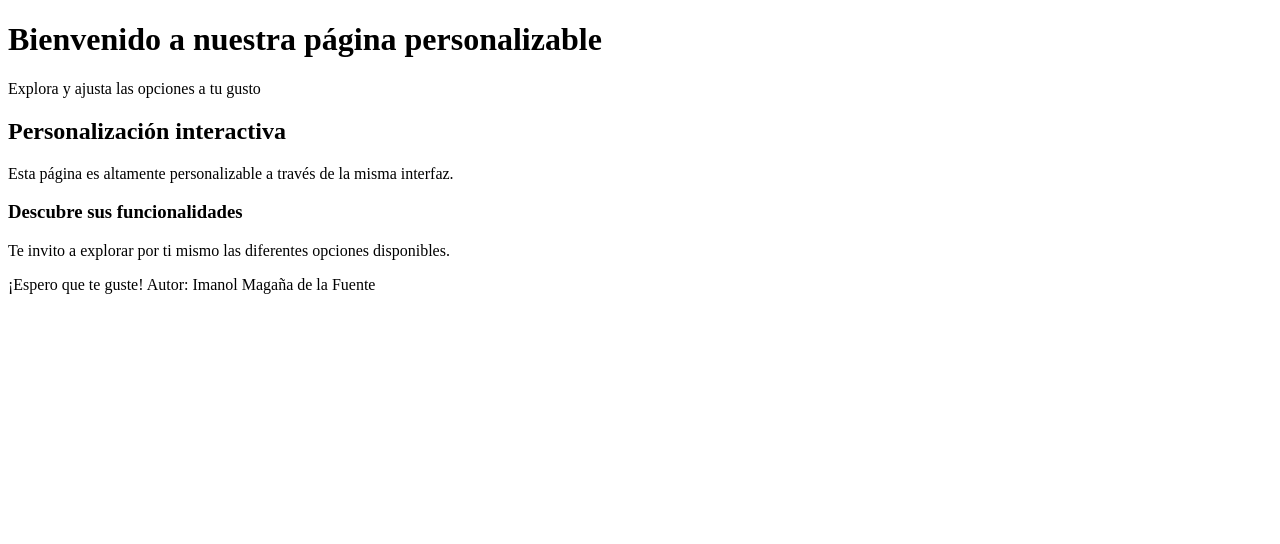
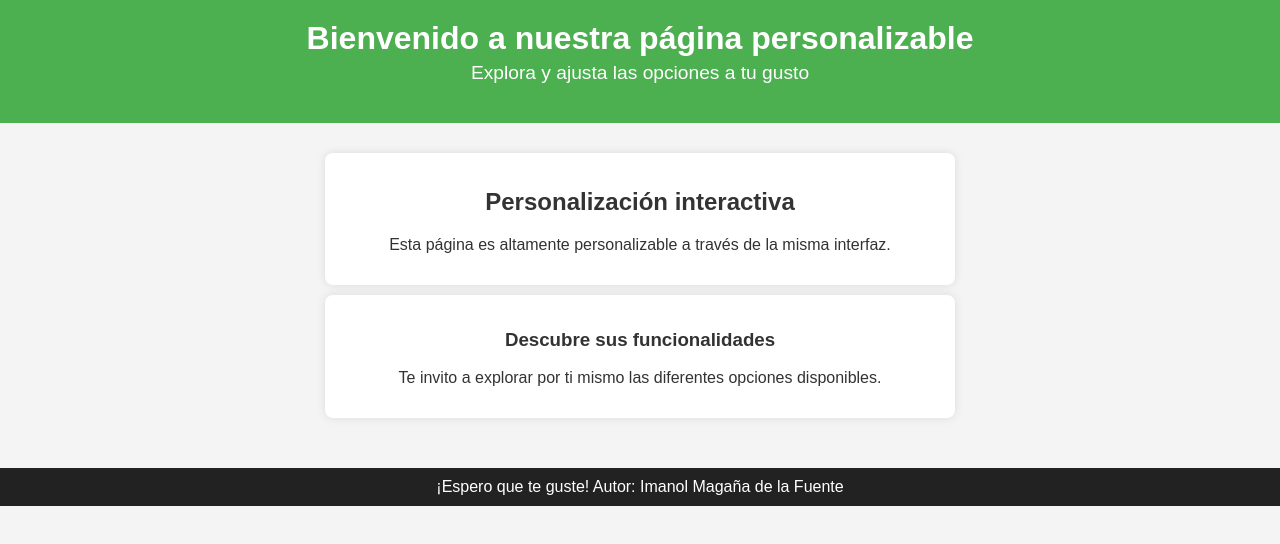
Before and after one commit to Lordi898/JavaScript_Proyect_LDM_ImanolMaga-a, a plain HTML site: page index.html in a window 1280 px wide. Drawn offline with Linux system fonts and the light colour scheme.

Commit message:
He hecho un pequeño css para que quede bonito, en la proxima clase me pongo con el js

```diff
--- a/index.html
+++ b/index.html
@@ -1,6 +1,7 @@
 <!DOCTYPE html>
 <html lang="es">
 <head>
+    <link rel="stylesheet" href="styles.css">
     <meta charset="UTF-8">
     <meta name="viewport" content="width=device-width, initial-scale=1.0">
     <title>Menú Personalizable</title>
@@ -26,5 +27,6 @@
     <footer>
         <p class="autor">¡Espero que te guste! Autor: Imanol Magaña de la Fuente</p>
     </footer>
+    <script src="personalizacion.js"></script>
 </body>
 </html>
--- /dev/null
+++ b/styles.css
@@ -0,0 +1,47 @@
+body {
+    font-family: Arial, sans-serif;
+    margin: 0;
+    padding: 0;
+    background-color: #f4f4f4;
+    color: #333;
+    text-align: center;
+}
+
+header {
+    background-color: #4CAF50;
+    color: white;
+    padding: 20px 0;
+}
+
+.titulo-principal {
+    margin: 0;
+}
+
+.subtitulo {
+    font-size: 1.2em;
+    margin-top: 5px;
+}
+
+main {
+    padding: 20px;
+}
+
+.descripcion, .exploracion {
+    background: white;
+    padding: 15px;
+    margin: 10px auto;
+    max-width: 600px;
+    border-radius: 8px;
+    box-shadow: 0 0 10px rgba(0, 0, 0, 0.1);
+}
+
+footer {
+    background-color: #222;
+    color: white;
+    padding: 10px 0;
+    margin-top: 20px;
+}
+
+.autor {
+    margin: 0;
+}
```
Also changed, not shown: personalizacion.js (added).
